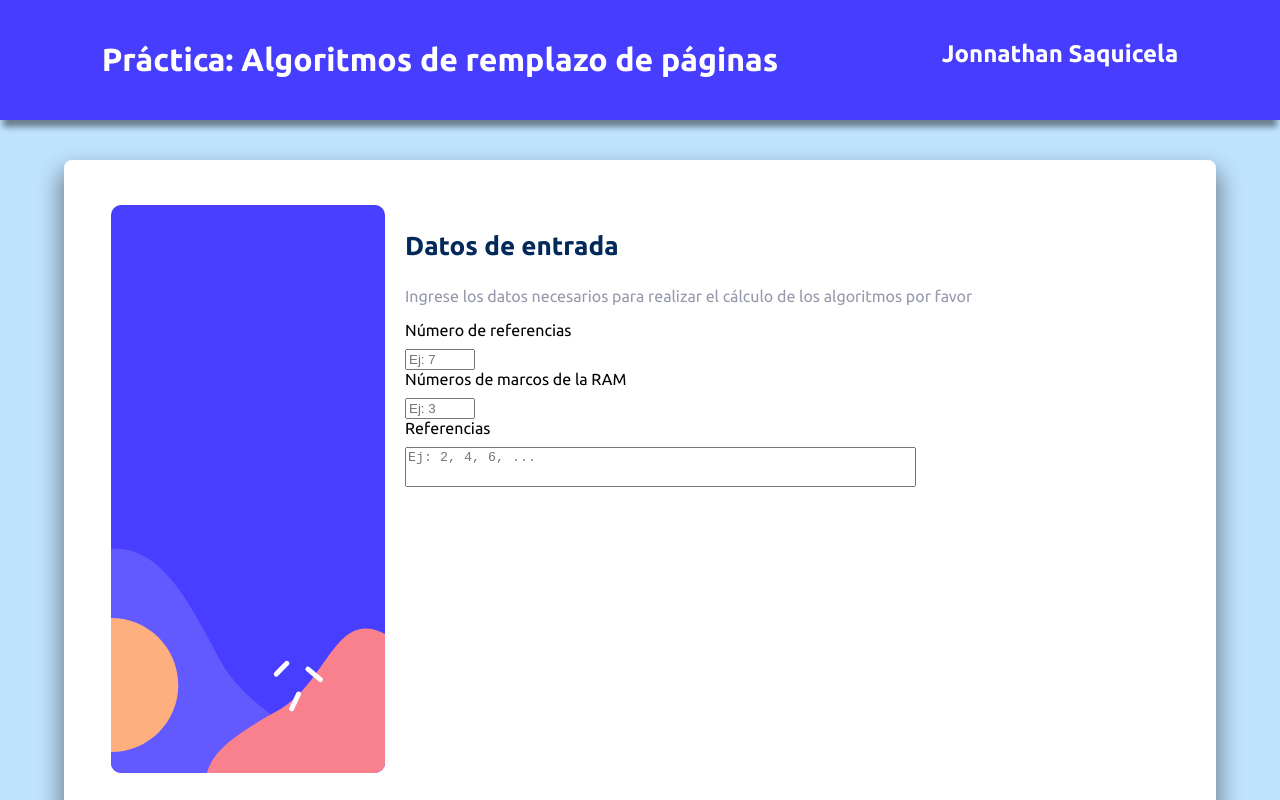
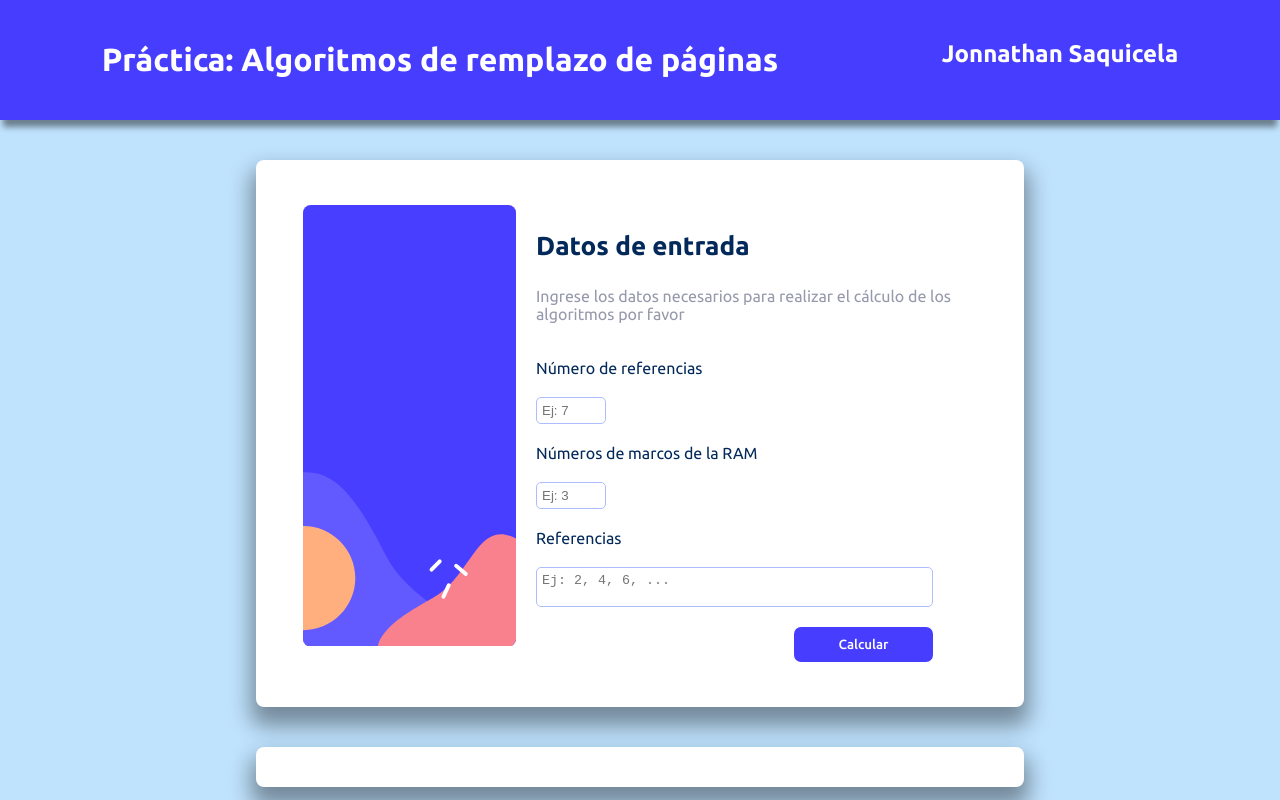
Before and after one commit to Jonnathan23/Practica-Gesti-n-Memoria, a React (Vite) app in the folder algoritmos-paginas/: page / in a window 1280 px wide. Shown: the top 800 px of the page. Built offline with nearby package versions, Linux system fonts and the light colour scheme.

Commit message:
Diseño de formulario terminado

```diff
--- a/algoritmos-paginas/src/App.tsx
+++ b/algoritmos-paginas/src/App.tsx
@@ -51,8 +51,15 @@ function App() {
                     <label htmlFor="references">Referencias</label>
                     <textarea className="camp__txtarea" name="references" id="references" rows={1} cols={10} placeholder="Ej: 2, 4, 6, ..."></textarea>
                   </div>
+
+                  <div className="camp camp__button">
+                    <button className="button" type="submit">Calcular</button>
+                  </div>
+
                 </div>
               </div>
+
+
 
             </fieldset>
           </form>
--- a/algoritmos-paginas/src/index.css
+++ b/algoritmos-paginas/src/index.css
@@ -72,11 +72,13 @@ main {
   width: 90%;
   margin: auto;
 
+
   margin-bottom: 5rem;
 }
 
 .background__camp{
-  margin: 4rem 0;
+  max-width: 768px;
+  margin: 4rem auto;
   padding: 2rem;
   background-color: var(--white);
   border-radius: .8rem;
@@ -100,8 +102,13 @@ fieldset{
   height: 0;
 }
 
-.camp_inputs {
-  width: 100%;
+.camp__inputs {
+
+  display: flex;
+  flex-direction: column;
+  gap: 2rem;
+
+
 }
 
 .camp__title{
@@ -117,20 +124,68 @@ fieldset{
 .camp{
   display: flex;
   flex-direction: column;
-  gap: 1rem;
+  gap: 2rem;
+}
+
+.camp label{
+  display: inline;
+  color: var(--marine-blue);
+
+  font-family: var(--ubuntu);
+
 }
 .camp__txt{
   width: 20%;
   max-width: 7rem;
+  padding: .5rem;
+
+  color: var(--marine-blue);
+  border: solid .1rem var(--pastel-blue);
+  border-radius: .5rem;
+
 }
 
 .camp__txtarea{
   width: 90%;
   resize: none;
   min-height: 4rem;
+  padding: .5rem;
+
+  color: var(--marine-blue);
+  border: solid .1rem var(--pastel-blue);
+  border-radius: .5rem;
 
 }
 
+.camp__button{
+  display: flex;
+  justify-content: end;
+  align-items: end;
+  margin-right: 10%;
+}
+
+.button{
+  width: 35%;
+  max-width: 15rem;
+  padding: 1rem;
+
+  border: none;
+  font-family: var(--ubuntu);
+  font-weight: 500;
+  border-radius: .7rem;
+
+  color: var(--white);
+  background-color: var(--purplish-blue);
+
+  transition:background-color .3s ease, transform .3s ease ;
+}
+
+.button:hover {
+  cursor: pointer;
+  background-color: var(--marine-blue);
+
+  transform: scale(1.075);
+}
 @media (min-width: 600px) {
 
 
```
Also changed, not shown: algoritmos-paginas/src/components/Form.tsx (added).
